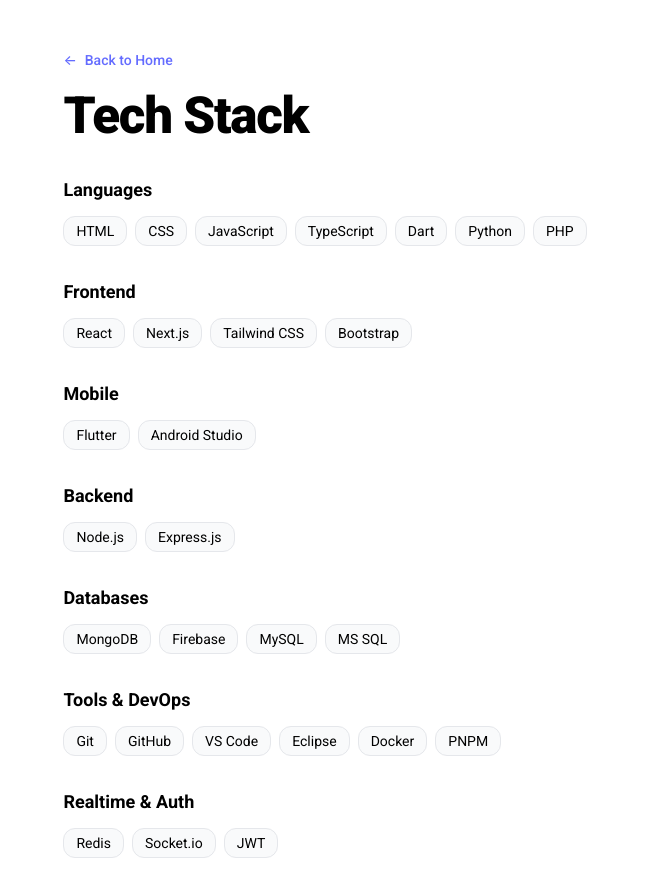
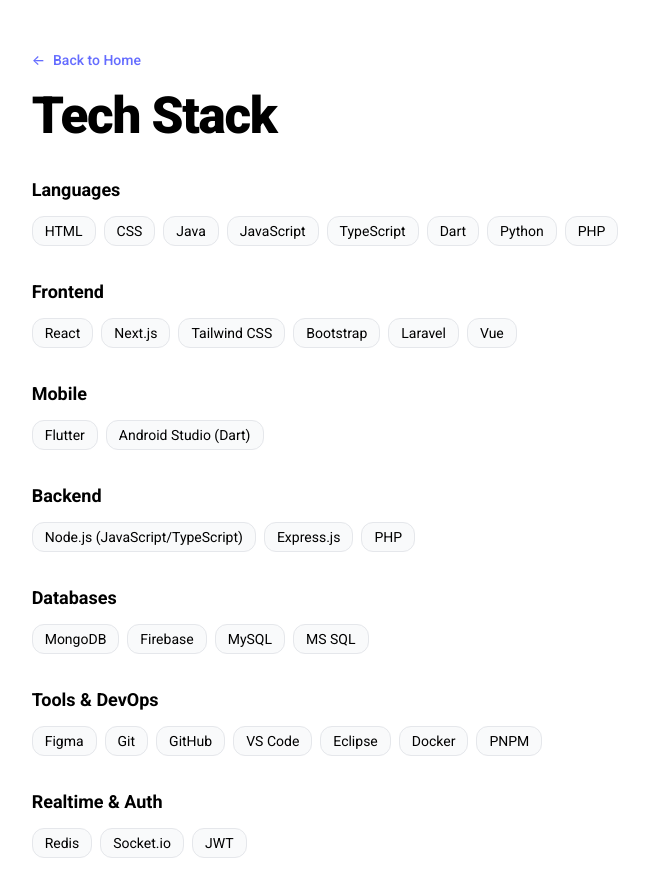
Before and after one commit to 2jzone/2jzone-portfolio, a React (Vite) app in the folder app/: page /tech-stack in a window 1280 px wide. Shown: the top 896 px of the page, without its empty margins (315-964 px from the left). Built offline with nearby package versions, Linux system fonts and the light colour scheme.

Commit message:
Content updates

```diff
--- a/app/src/App.jsx
+++ b/app/src/App.jsx
@@ -78,7 +78,7 @@
                 </div>
 
                 <p className="mt-[14px] text-[18px] text-gray-900 animate-fade-in delay-3">
-                  Software Developer - 4th Year BS Information Technology at National
+                  Fullstack Developer - 4th Year BS Information Technology at National
                   University Philippines
                 </p>
 
@@ -156,7 +156,8 @@
               <div className="rounded-xl border border-gray-200 bg-gray-50 p-3">
                 <p className="text-sm font-bold text-gray-900">Academic Achievements</p>
                 <p className="mt-1 text-sm text-gray-700">
-                  Consistent Dean's Lister from 1st year - Present
+                  Consistent Dean's Lister from 1st year - Present <br />
+                  Current CGWA - 3.71
                 </p>
               </div>
             </div>
@@ -174,10 +175,10 @@
               MongoDB/Firebase and SQL databases. <br />
               <br />
               I led and contributed to projects like Maize Watch, an IoT-powered smart farming system
-              that turns real-time sensor data into prescriptive analytics and machine learning–driven
+              that turns real-time sensor data into prescriptive analytics–driven
               insights, and Refurnish, a marketplace web app built with Next.js, TypeScript, TailwindCSS,
               Node/Express, MongoDB, Redis, Socket.io, Docker, PNPM, and JWT. Academically, I maintain a
-              3.69 CGWA, have been a consistent Dean’s Lister, and a University Academic Excellence
+              3.71 CGWA, have been a consistent Dean’s Lister, and a University Academic Excellence
               Benefit Scholar—bringing both strong fundamentals and practical execution to every build.
             </p>
           </div>
--- a/app/src/pages/Projects.jsx
+++ b/app/src/pages/Projects.jsx
@@ -31,6 +31,22 @@
             "Docker",
             "PNPM",
             "JWT",
+        ],
+    },
+    {
+        title: "New Era AIMS (Internship)",
+        subtitle: "Company Information System (2025)",
+        description:
+            "A company website that streamlines company transactions such as asset management, purchase transactions, procurement management, IT portal, and company directory",
+        tech: [
+            "Laravel",
+            "Vue.js",
+            "Intertia.js",
+            "Axios",
+            "Vuetify",
+            "Tailwind CSS",
+            "PHP",
+            "MySQL"
         ],
     },
     {
@@ -84,7 +100,7 @@
                 </h1>
 
                 <p className="mt-2 text-base text-gray-700">
-                    Selected projects across web, mobile, and IoT + analytics.
+                    Projects that I have done or contributed to so far.
                 </p>
 
                 <div className="mt-8 grid gap-2 sm:grid-cols-2 lg:grid-cols-3">
--- a/app/src/pages/TechStack.jsx
+++ b/app/src/pages/TechStack.jsx
@@ -2,12 +2,12 @@
 import { Link } from "react-router-dom";
 
 const TECH_STACK = [
-    { title: "Languages", items: ["HTML", "CSS", "JavaScript", "TypeScript", "Dart", "Python", "PHP"] },
-    { title: "Frontend", items: ["React", "Next.js", "Tailwind CSS", "Bootstrap"] },
-    { title: "Mobile", items: ["Flutter", "Android Studio"] },
-    { title: "Backend", items: ["Node.js", "Express.js"] },
+    { title: "Languages", items: ["HTML", "CSS", "Java", "JavaScript", "TypeScript", "Dart", "Python", "PHP"] },
+    { title: "Frontend", items: ["React", "Next.js", "Tailwind CSS", "Bootstrap", "Laravel", "Vue"] },
+    { title: "Mobile", items: ["Flutter", "Android Studio (Dart)"] },
+    { title: "Backend", items: ["Node.js (JavaScript/TypeScript)", "Express.js", "PHP"] },
     { title: "Databases", items: ["MongoDB", "Firebase", "MySQL", "MS SQL"] },
-    { title: "Tools & DevOps", items: ["Git", "GitHub", "VS Code", "Eclipse", "Docker", "PNPM"] },
+    { title: "Tools & DevOps", items: ["Figma", "Git", "GitHub", "VS Code", "Eclipse", "Docker", "PNPM"] },
     { title: "Realtime & Auth", items: ["Redis", "Socket.io", "JWT"] },
 ];
 
```
